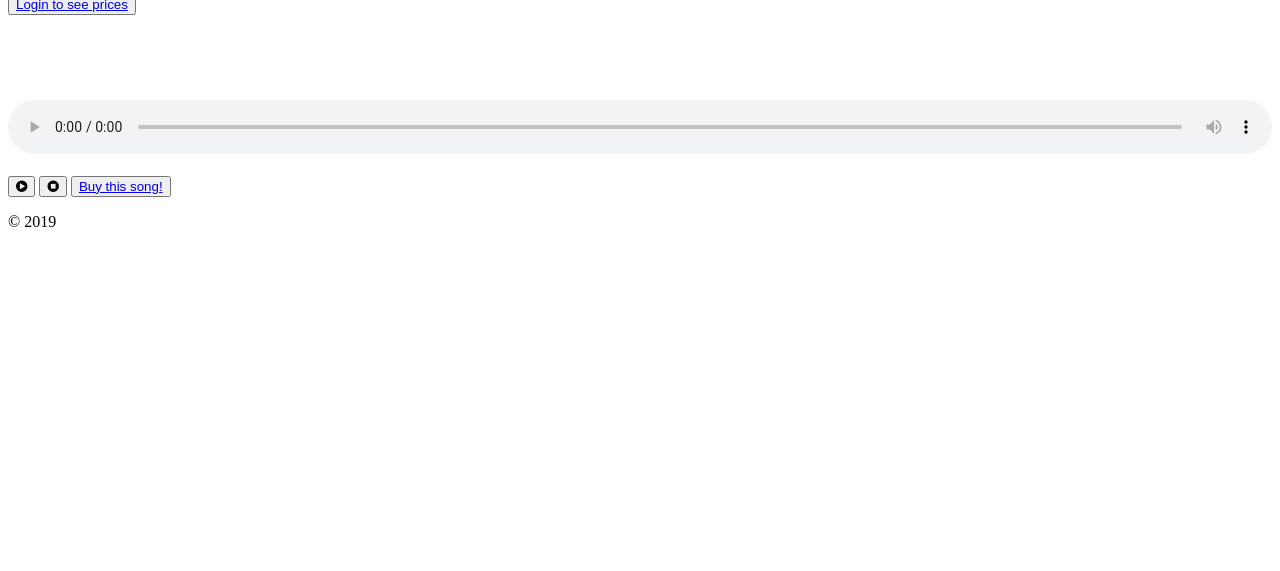
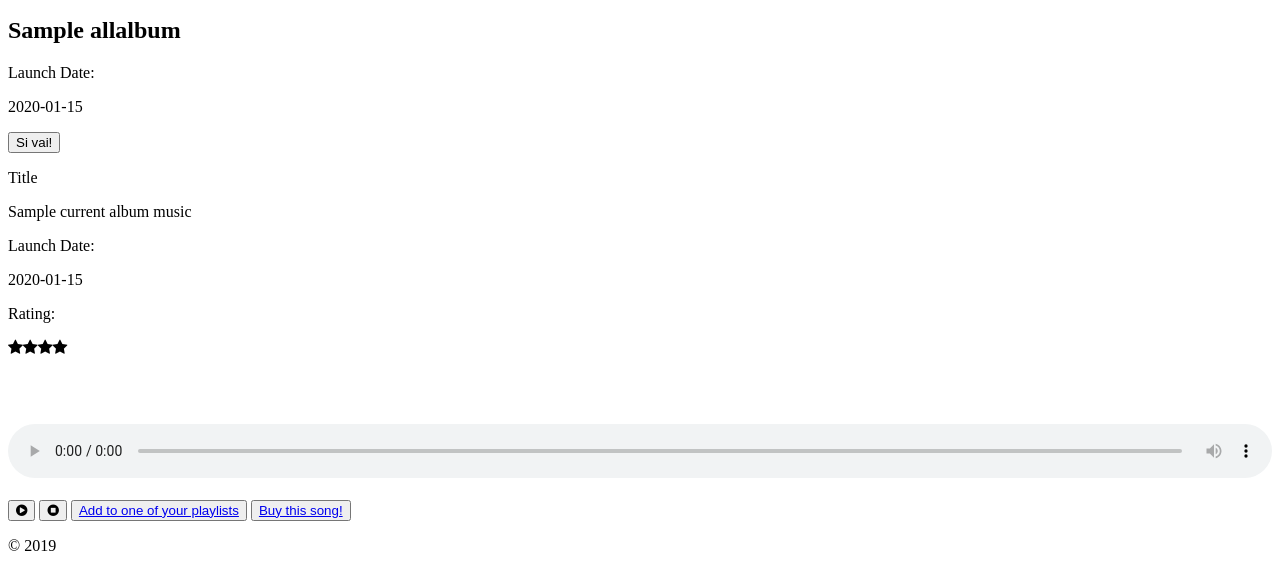
Before and after one commit to BeatBunny/BeatBunny, a Yii app: template advanced/frontend/views/albums/index.php in a window 1280 px wide. Shown: the part 359-930 px from the top of the page. Before the commit the page ends 586 px from the top, so only its background shows below. Run offline with PHP 8.4 and a stand-in for Yii, Linux system fonts and the light colour scheme; the template is opened without the code that fills it: most values are stand-ins (such as "Sample title", 1, 10 or a date in 2020); data that the repository does not hold is empty; some libraries are stand-ins or nearby versions.

Commit message:
yiiiiit2

```diff
--- a/advanced/frontend/views/albums/index.php
+++ b/advanced/frontend/views/albums/index.php
@@ -10,23 +10,30 @@ use yii\grid\GridView;
 
 $this->title = 'Albums';
 $this->params['breadcrumbs'][] = $this->title;
+$i = 0;
+foreach ($currentAlbumMusic as $music) {
+    $i++;
+};
 ?>
 <script type="text/javascript">
     var playerSong = document.getElementById('player');
-    $(document).ready(function(){
+    $(document).ready(function () {
         $('.pauseSong').hide();
     });
-    function playThatShit(/*id*/){
+
+    function playThatShit(/*id*/) {
         $('.playSong').hide();
         $('.pauseSong').show();
         playerSong.play();
     }
-    function pauseThatShit(/*id*/){
+
+    function pauseThatShit(/*id*/) {
         $('.playSong').show();
         $('.pauseSong').hide();
         playerSong.pause();
     }
-    function stopThatShit(/*id*/){
+
+    function stopThatShit(/*id*/) {
         $('.playSong').show();
         $('.pauseSong').hide();
         playerSong.stop();
@@ -37,52 +44,82 @@ $this->params['breadcrumbs'][] = $this->title;
 </p>
 
 <?php // echo $this->render('_search', ['model' => $searchModel]); ?>
-<h1><?= Html::encode($this->title);?></h1>
+<h1<?= Html::encode($this->title); ?></h1>
 <div class="row borderTopBlack">
     <div class="col-lg-12">
         <br>
-        <?php foreach ($currentAlbumMusic as $music) {
-        ?>
         <div class="row">
-            <div class="col-lg-4 albumCover textAlignCenter">
-                <?php foreach ($allalbum as $album) { ?>
-                    <?= $album->albumcover; }?>
-            </div>
-            <div class="col-lg-4 borderLeftBlack borderRightBlack">
-                <div class="row">
-                    <div class="col-lg-12 textAlignCenter"><h2><?= $music->title ?></h2></div>
-                </div>
-                <div class="row">
-                    <div class="col-lg-4 textAlignRight"><p>Genre: </p></div><div class="col-lg-8"><p><?= $modelGenresMusic->nome ?></p></div>
-                </div>
-                <div class="row">
-                    <div class="col-lg-4 textAlignRight"><p>Launch Date: </p></div><div class="col-lg-8"><p><?= $music->launchdate?></p></div>
-                </div>
-                <div class="row">
-                    <div class="col-lg-4 textAlignRight"><p>Price: </p></div><div class="col-lg-8"><?php if (!Yii::$app->user->isGuest) { ?><p><?= $music->pvp?>£</p> <?php } else { ?><button class="btn btn-default"><?php echo Html::a('Login to see prices', Url::toRoute(['/site/login']))?></button> <?php } ?></div>
+            <div class="col-lg-3 albumCover textAlignCenter">
+                <?php foreach ($allalbum
+
+                as $album) { ?>
+                <?= Html::img('@web/images/albumImage/al5-.png') ?>
             </div>
             <div class="row">
                 <div class="col-lg-4">&nbsp;</div>
-                    <div class="col-lg-8">
+                <div class="col-lg-8"></div>
+            </div>
+            <div class="col-lg-4 borderLeftBlack borderTopBlack">
+                <div class="row">
+                    <div class="col-lg-12 textAlignCenter"><h2><?= $album->title ?></h2></div>
+                </div>
+                <div class="row">
+                    <div class="col-lg-4 textAlignRight"><p>Launch Date: </p></div>
+                    <div class="col-lg-8"><p><?= $album->launchdate ?></p></div>
+                </div>
+                <div class="row borderBottomBlack buttonAlignCenter">
+                    <button class="align-content-center searchButton " type="button" data-toggle="collapse"
+                            data-target="#collapseMusica<?php echo $i ?>" aria-expanded="false"
+                            aria-controls="collapseExample"> Si vai!
+                    </button>
                 </div>
             </div>
+                <div class="col-lg-4 borderRightBlack borderBottomBlack borderLeftBlack collapse"
+                     id="collapseMusica<?php echo $i ?>">
+                    <?php
+                    foreach ($currentAlbumMusic as $music) { ?>
+                        <div class="row borderTopBlack">
+                            <div class="col-lg-4 textAlignRight "><p>Title </p></div>
+                            <div class="col-lg-8"><p><?= $music->title ?></p></div>
                         </div>
+                        <div class="row">
+                            <div class="col-lg-4 textAlignRight"><p>Launch Date: </p></div>
+                            <div class="col-lg-8"><p><?= $music->launchdate ?></p></div>
+                        </div>
+                        <div class="row">
+                            <div class="col-lg-4 textAlignRight"><p>Rating: </p></div>
+                            <div class="col-lg-8"><p><?php
+                                    for ($i = 0; $i < $music->rating; $i++) {
+                                        echo '<span class="fa fa-star checked colorYellow"></span>';
+                                    }
+                                    ?></p></div>
+                        </div>
+                    <?php } ?>
+                    <?php } ?>
+                </div>
+                <div class="row collapse" id="collapseMusica<?php echo $i ?>">
                     <div class="col-lg-4">
                         <div class="col-lg-12 textAlignCenter"><h2>&nbsp;</h2></div>
                         <audio id="player" controls src="sound.mp3" style="width: 100%"></audio>
                         <div class="col-lg-12">&nbsp;</div>
                         <div class="col-lg-12 textAlignCenter">
-                    <button class="btn btn-default playSong" onclick="playThatShit(/*THIS SONG ID*/)"><i class="fa fa-play-circle"></i></button>
-                    <button class="btn btn-default pauseSong" onclick="pauseThatShit(/*THIS SONG ID*/)" style="display: none;"><i class="fa fa-pause-circle"></i></button>
-                    <button class="btn btn-default stopSong" onclick="stopThatShit(/*THIS SONG ID*/)"><i class="fa fa-stop-circle"></i></button>
-                    <?php if (!Yii::$app->user->isGuest) { ?>
-                        <button class="btn btn-default" onclick="stopThatShit(/*THIS SONG ID*/)"><a href="#">Add to one of your playlists</a></button>
-                    <?php }else { ?>
-                        <button class="btn btn-default" onclick="stopThatShit(/*THIS SONG ID*/)"><a href="#">Buy this song!</a></button>
-                    <?php } ?>
+                            <button class="btn btn-default playSong" onclick="playThatShit(/*THIS SONG ID*/)"><i
+                                        class="fa fa-play-circle"></i></button>
+                            <button class="btn btn-default pauseSong" onclick="pauseThatShit(/*THIS SONG ID*/)"
+                                    style="display: none;"><i class="fa fa-pause-circle"></i></button>
+                            <button class="btn btn-default stopSong" onclick="stopThatShit(/*THIS SONG ID*/)"><i
+                                        class="fa fa-stop-circle"></i></button>
+                            <?php //if (!Yii::$app->user->isGuest) { ?>
+                            <button class="btn btn-default" onclick="stopThatShit(/*THIS SONG ID*/)"><a href="#">Add to
+                                    one of your playlists</a></button>
+                            <?php //}else { ?>
+                            <button class="btn btn-default" onclick="stopThatShit(/*THIS SONG ID*/)"><a href="#">Buy
+                                    this song!</a></button>
+                            <?php //} ?>
                         </div>
                     </div>
                 </div>
-        <?php } ?>
             </div>
         </div>
+    </div>
+</div>
--- a/advanced/frontend/views/musics/index.php
+++ b/advanced/frontend/views/musics/index.php
@@ -33,8 +33,6 @@ $this->params['breadcrumbs'][] = $this->title;
     <?php
 
     if(empty($searchModel->title)){
-
-
 
       foreach ($allTheMusicsWithProducer as $music) { ?>
         <!-- Modal com os Lyrics -->
@@ -79,7 +77,7 @@ $this->params['breadcrumbs'][] = $this->title;
                                 <div class="col-lg-12 textAlignCenter"><h3><?= $music->title; ?></h3></div>
                             </div>
                             <div class="row">
-                                <div class="col-lg-4 textAlignRight"><p>Genre: </p></div><div class="col-lg-8"><p><?= $music->genres ?></p></div>
+                                <div class="col-lg-4 textAlignRight"><p>Genre: </p></div><div class="col-lg-8"><p><?= $music->genres; ?></p></div>
                             </div>
                             <div class="row">
                                 <div class="col-lg-4 textAlignRight"><p>Launch Date: </p></div><div class="col-lg-8"><p><?= $music->launchdate; ?></p></div>
```
Also changed, not shown: advanced/frontend/controllers/AlbumsController.php (+9 -14 lines), advanced/frontend/controllers/PlaylistsController.php (+1 -8 lines), advanced/frontend/views/playlists/index.php (+5 -8 lines), advanced/frontend/views/site/aboutUs.php (+6 -1 lines), advanced/frontend/web/css/site.css (+23 -0 lines). Lines whose indentation alone changed are shown as unchanged.
